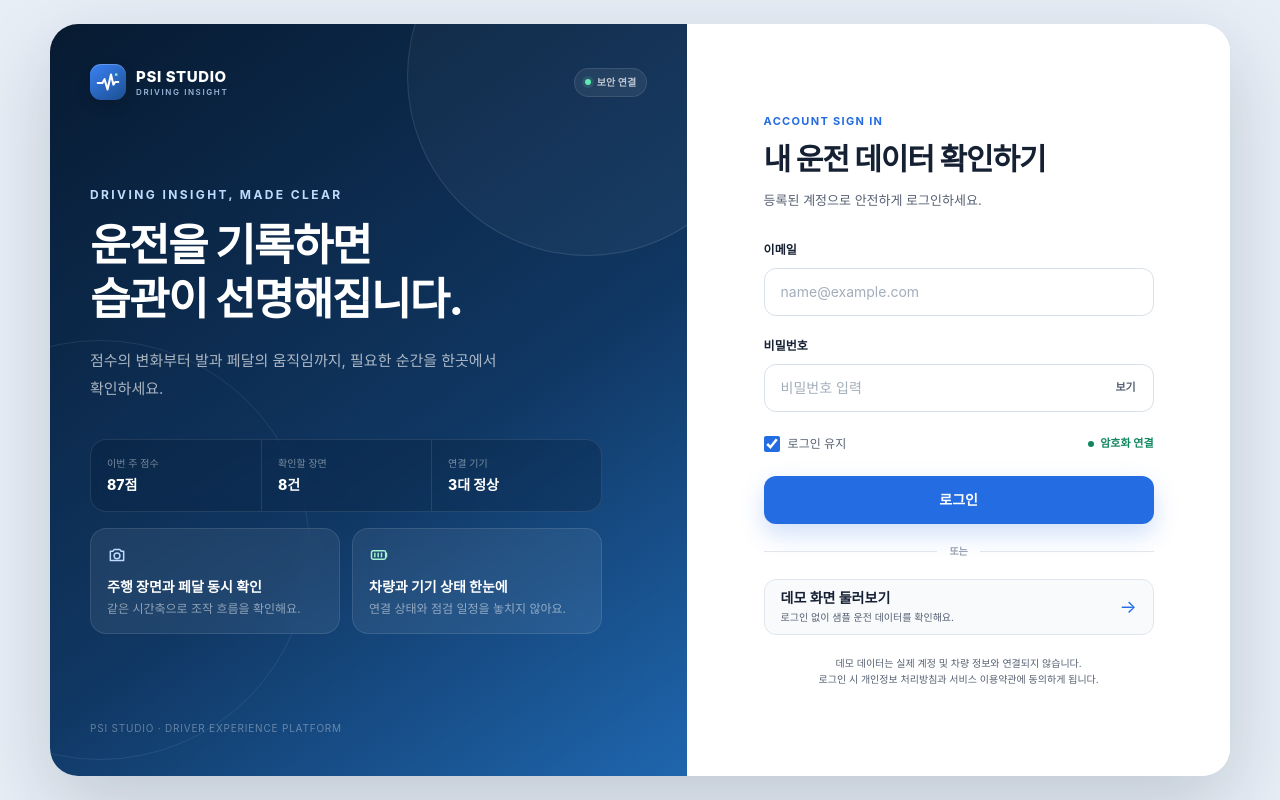
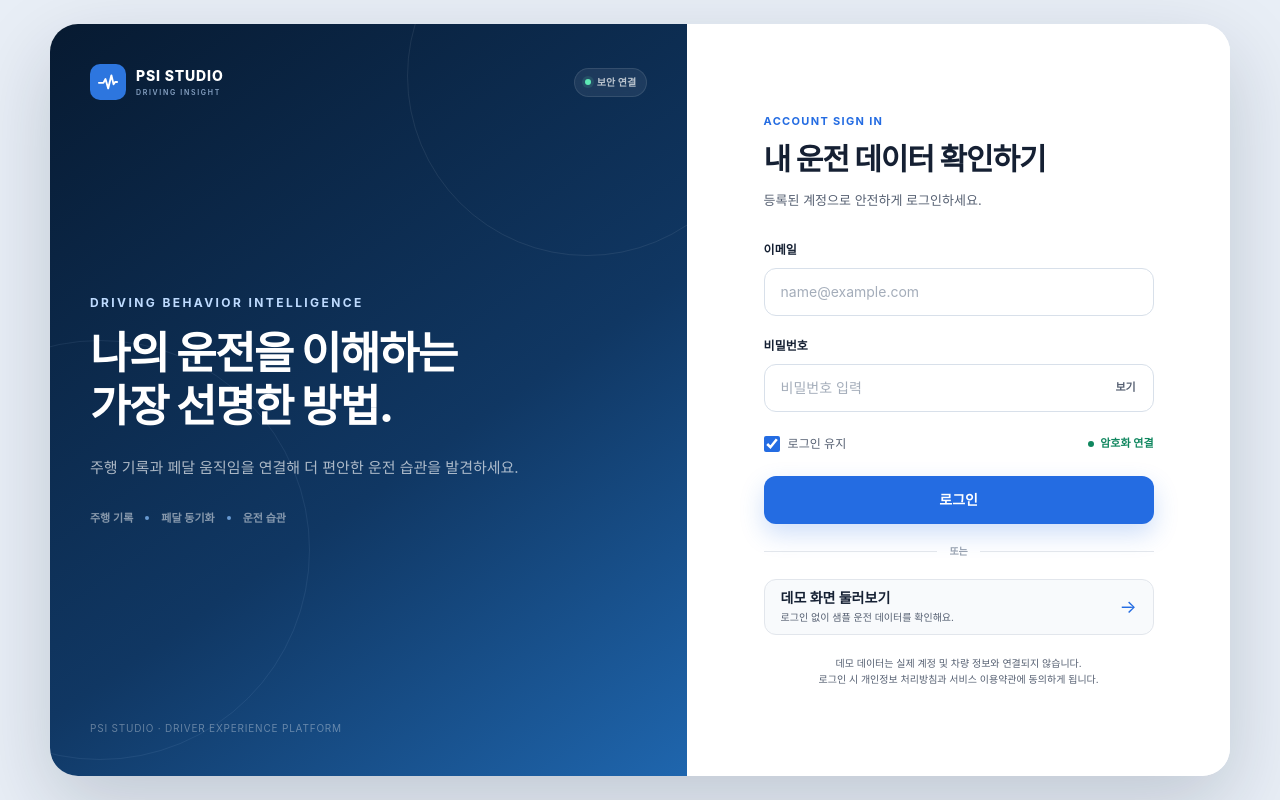
Before and after one commit to Happy-Day-HaHa/PSI-Drive, a Next.js app in the folder apps/web/: page / in a window 1280 px wide. Built offline with nearby package versions, Linux system fonts and the light colour scheme; a web font is replaced by a local one.

Commit message:
refactor(web): separate login from driver overview

```diff
--- a/apps/web/src/components/Dashboard.tsx
+++ b/apps/web/src/components/Dashboard.tsx
@@ -8,7 +8,7 @@ import { ScoreExplanation } from "@/components/ScoreExplanation";
 import { ScoreRing } from "@/components/ScoreRing";
 import { SampleBadge } from "@/components/ui";
 import { pedalSamples } from "@/lib/pedal";
-import { driver, overallScore, periodOrder, periods, trips, type PeriodKey } from "@/lib/sample-data";
+import { devices, driver, overallScore, periodOrder, periods, trips, type PeriodKey } from "@/lib/sample-data";
 
 const periodShort: Record<PeriodKey, string> = { "7d": "주", "30d": "월", "90d": "3개월" };
 
@@ -76,6 +76,21 @@ export function Dashboard() {
           ))}
         </div>
       </header>
+
+      <section aria-label="내 운전 요약" className="grid grid-cols-3 overflow-hidden rounded-2xl bg-navy text-white shadow-[0_12px_28px_rgba(11,29,53,.14)] lg:hidden">
+        <div className="px-3 py-3.5">
+          <p className="text-[9px] text-white/45">이번 주 점수</p>
+          <p className="mt-1 text-base font-extrabold tabular-nums">{score}점</p>
+        </div>
+        <div className="border-l border-white/10 px-3 py-3.5">
+          <p className="text-[9px] text-white/45">확인할 장면</p>
+          <p className="mt-1 text-base font-extrabold tabular-nums">{events.length}건</p>
+        </div>
+        <div className="border-l border-white/10 px-3 py-3.5">
+          <p className="text-[9px] text-white/45">연결 기기</p>
+          <p className="mt-1 text-base font-extrabold tabular-nums">{devices.length}대 정상</p>
+        </div>
+      </section>
 
       <section className="grid gap-4 lg:grid-cols-[minmax(330px,.9fr)_minmax(0,1.25fr)]">
         <article className="flex flex-col items-center justify-center rounded-2xl border border-line/90 bg-white p-5 shadow-[0_12px_34px_rgba(15,31,54,.05)] sm:p-7">
--- a/apps/web/src/components/Icons.tsx
+++ b/apps/web/src/components/Icons.tsx
@@ -83,15 +83,14 @@ export const BatteryIcon = (p: P) => (
 export function PsiLogo() {
   return (
     <span className="inline-flex items-center gap-2.5 text-white">
-      <span className="flex size-9 items-center justify-center rounded-[11px] bg-[linear-gradient(145deg,#3b82f6,#1b4f91)] shadow-[inset_0_1px_0_rgba(255,255,255,.22),0_5px_14px_rgba(0,0,0,.15)]">
-        <svg viewBox="0 0 30 30" className="size-7" fill="none" aria-hidden>
-          <path d="M4 16h5l2.3-4 3.2 11L18.2 7l2.6 11 2-3H26" stroke="white" strokeWidth="2.2" strokeLinecap="round" strokeLinejoin="round" />
-          <circle cx="23.8" cy="7.2" r="1.5" fill="#8de5cd" />
+      <span className="flex size-9 items-center justify-center rounded-[10px] bg-[#2d76df]">
+        <svg viewBox="0 0 30 30" className="size-[26px]" fill="none" aria-hidden>
+          <path d="M4.5 16h5.2l2.4-4.4 3.1 10.8 3.7-15.1 2.5 10.4 1.8-2.7h2.3" stroke="white" strokeWidth="2.15" strokeLinecap="round" strokeLinejoin="round" />
         </svg>
       </span>
       <span>
-        <span className="block text-[15px] leading-none font-extrabold tracking-[0.04em]">PSI STUDIO</span>
-        <span className="mt-1 block text-[8px] leading-none font-semibold tracking-[0.2em] text-blue-200/80">DRIVING INSIGHT</span>
+        <span className="block text-[14px] leading-none font-extrabold tracking-[0.06em]">PSI STUDIO</span>
+        <span className="mt-1.5 block text-[7px] leading-none font-semibold tracking-[0.24em] text-blue-200/70">DRIVING INSIGHT</span>
       </span>
     </span>
   );
--- a/apps/web/src/components/LoginScreen.tsx
+++ b/apps/web/src/components/LoginScreen.tsx
@@ -2,13 +2,7 @@
 
 import { useRouter } from "next/navigation";
 import { useState, type FormEvent } from "react";
-import { BatteryIcon, CameraIcon, PsiLogo } from "@/components/Icons";
-
-const overview = [
-  { label: "이번 주 점수", value: "87점" },
-  { label: "확인할 장면", value: "8건" },
-  { label: "연결 기기", value: "3대 정상" },
-];
+import { PsiLogo } from "@/components/Icons";
 
 export function LoginScreen() {
   const router = useRouter();
@@ -23,8 +17,8 @@ export function LoginScreen() {
     <main className="min-h-dvh bg-navy lg:bg-[#e8eef6] lg:p-6">
       <div className="mx-auto grid min-h-dvh max-w-[1180px] overflow-hidden bg-white shadow-[0_28px_80px_rgba(10,29,52,.18)] lg:min-h-[calc(100dvh-48px)] lg:grid-cols-[1.08fr_.92fr] lg:rounded-[28px]">
         <section className="relative overflow-hidden bg-[linear-gradient(145deg,#071a31_0%,#103763_58%,#1f66ae_100%)] px-5 pt-5 pb-14 text-white sm:px-8 sm:pt-7 lg:flex lg:min-h-full lg:flex-col lg:p-10">
-          <div aria-hidden className="absolute -top-32 -right-20 size-[360px] rounded-full border border-white/10 bg-white/[.035]" />
-          <div aria-hidden className="absolute top-[42%] -left-40 size-[420px] rounded-full border border-blue-200/10" />
+          <div aria-hidden className="absolute -top-32 -right-20 size-[360px] rounded-full border border-white/[.08]" />
+          <div aria-hidden className="absolute top-[42%] -left-40 size-[420px] rounded-full border border-blue-200/[.08]" />
           <div className="relative flex items-center justify-between gap-4">
             <PsiLogo />
             <span className="flex items-center gap-1.5 rounded-full border border-white/10 bg-white/[.07] px-2.5 py-1.5 text-[10px] font-semibold text-white/70 backdrop-blur">
@@ -32,35 +26,16 @@ export function LoginScreen() {
             </span>
           </div>
 
-          <div className="relative mt-9 lg:my-auto lg:max-w-lg">
-            <p className="text-[10px] font-bold tracking-[.2em] text-blue-200 uppercase sm:text-xs">Driving insight, made clear</p>
+          <div className="relative mt-10 pb-5 lg:my-auto lg:max-w-lg lg:pb-0">
+            <p className="text-[10px] font-bold tracking-[.2em] text-blue-200 uppercase sm:text-xs">Driving behavior intelligence</p>
             <h1 className="mt-3 text-[29px] leading-[1.22] font-extrabold tracking-[-.035em] sm:text-4xl lg:mt-4 lg:text-[44px]">
-              운전을 기록하면<br />습관이 선명해집니다.
+              나의 운전을 이해하는<br />가장 선명한 방법.
             </h1>
             <p className="mt-3 max-w-md text-[13px] leading-6 text-white/65 sm:text-sm lg:mt-5 lg:text-[15px] lg:leading-7">
-              점수의 변화부터 발과 페달의 움직임까지,<br className="sm:hidden" /> 필요한 순간을 한곳에서 확인하세요.
+              주행 기록과 페달 움직임을 연결해<br className="sm:hidden" /> 더 편안한 운전 습관을 발견하세요.
             </p>
-
-            <div className="mt-6 grid grid-cols-3 overflow-hidden rounded-2xl border border-white/10 bg-[#071a31]/25 backdrop-blur-sm lg:mt-9">
-              {overview.map((item, index) => (
-                <div key={item.label} className={`px-3 py-3.5 lg:px-4 lg:py-4 ${index > 0 ? "border-l border-white/10" : ""}`}>
-                  <p className="text-[9px] text-white/45 lg:text-[10px]">{item.label}</p>
-                  <p className="mt-1 text-[12px] font-extrabold text-white lg:text-sm">{item.value}</p>
-                </div>
-              ))}
-            </div>
-
-            <div className="mt-4 hidden grid-cols-2 gap-3 lg:grid">
-              <div className="rounded-2xl border border-white/10 bg-white/[.07] p-4 backdrop-blur-sm">
-                <CameraIcon className="size-5 text-blue-200" />
-                <p className="mt-3 text-sm font-bold">주행 장면과 페달 동시 확인</p>
-                <p className="mt-1 text-xs text-white/50">같은 시간축으로 조작 흐름을 확인해요.</p>
-              </div>
-              <div className="rounded-2xl border border-white/10 bg-white/[.07] p-4 backdrop-blur-sm">
-                <BatteryIcon className="size-5 text-emerald-200" />
-                <p className="mt-3 text-sm font-bold">차량과 기기 상태 한눈에</p>
-                <p className="mt-1 text-xs text-white/50">연결 상태와 점검 일정을 놓치지 않아요.</p>
-              </div>
+            <div className="mt-7 hidden items-center gap-3 text-[11px] font-semibold text-white/50 lg:flex">
+              <span>주행 기록</span><span className="size-1 rounded-full bg-blue-300/70" /><span>페달 동기화</span><span className="size-1 rounded-full bg-blue-300/70" /><span>운전 습관</span>
             </div>
           </div>
           <p className="relative hidden text-[10px] tracking-[.08em] text-white/35 lg:block">PSI STUDIO · DRIVER EXPERIENCE PLATFORM</p>
```
Also changed, not shown: apps/web/src/app/icon.svg, 1 other file (tests, documents, lock files or other folders).
